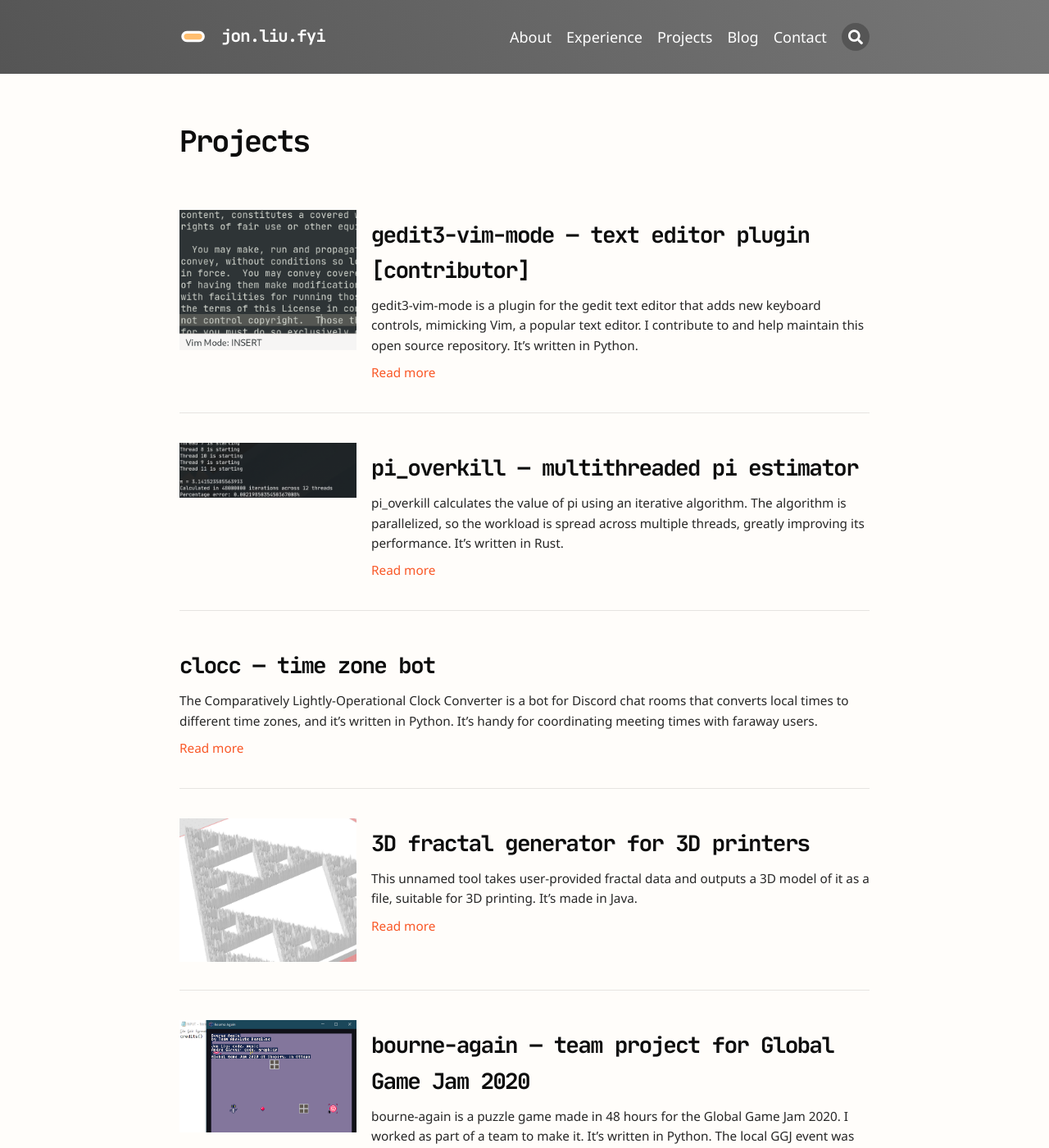
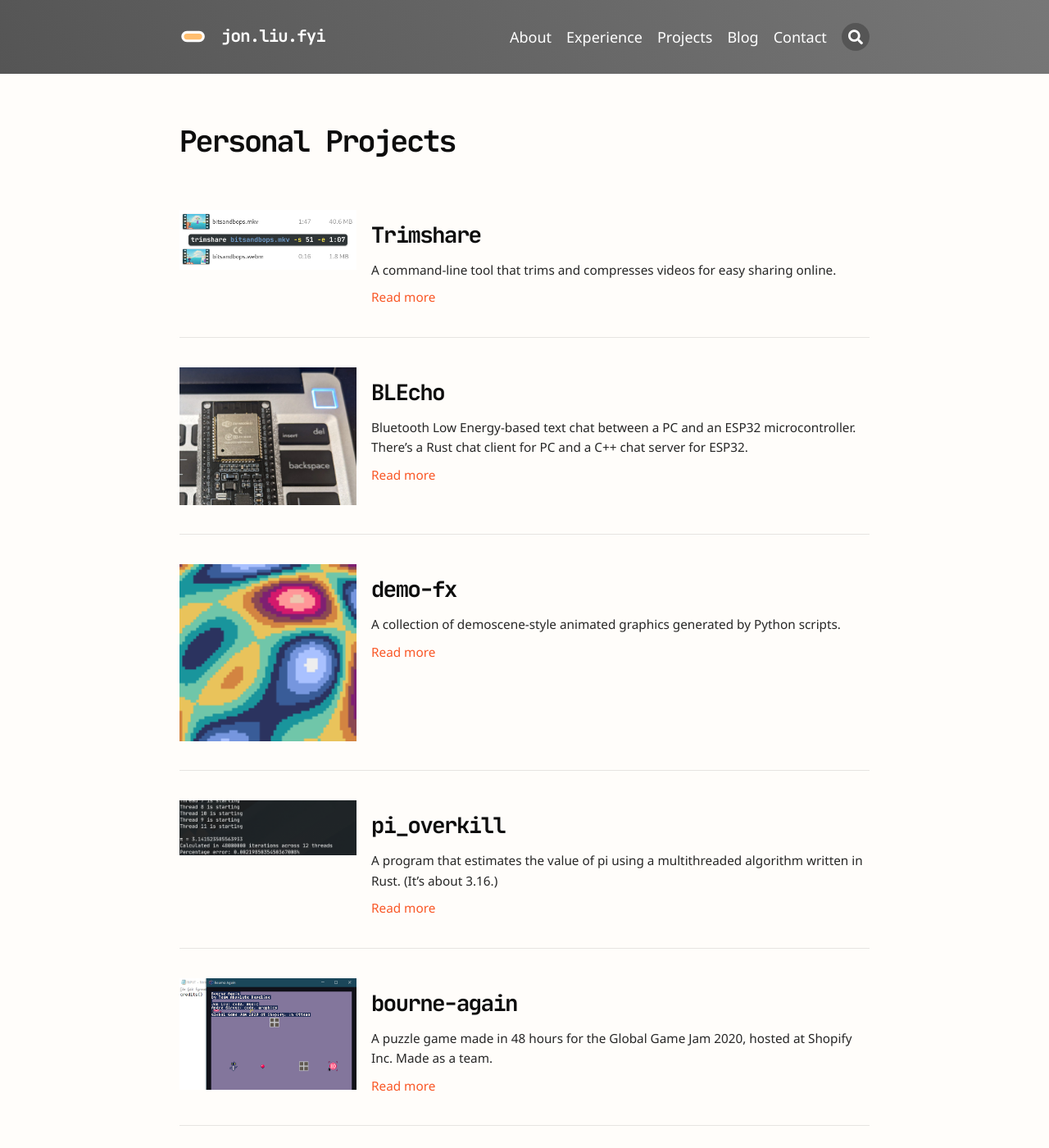
Before and after one commit to JonLiuFYI/JonLiuFYI.github.io, a Jekyll site: the page built from projects.md, in a window 1280 px wide and 1400 px high. Shown: the whole window at 82% size. Built offline with Jekyll 4.4.1, drawn with Linux system fonts in a browser that asks for light colours; nearby versions of some CDN libraries; some of the changed text lies outside the part shown.

Commit message:
Update projects

```diff
--- a/_layouts/articles.html
+++ b/_layouts/articles.html
@@ -53,7 +53,7 @@ layout: page
       {%- include article-list.html articles=_articles type='brief' show_info=_show_info -%}
 
       <!-- Jon added this so the projects listing would sort reverse chron -->
-    {%- elsif page.title == 'Projects' -%}
+    {%- elsif page.title == 'Personal Projects' -%}
       {%- include snippets/assign.html
         target=site.data.variables.default.page.articles.show_cover
         source0=layout.articles.show_cover source1=page.articles.show_cover -%}
--- a/_projects/2020-05-13-toothpaste.md
+++ /dev/null
@@ -1,21 +0,0 @@
----
-title: toothpaste — online store API
-cover: /assets/images/projects/toothpaste-docs.png
----
-[toothpaste](https://github.com/JonLiuFYI/toothpaste) is a hypothetical RESTful API for managing an online store's inventory and users' shopping carts. I made it as an exercise to try out Flask, a lightweight web application framework for Python.
-<!--more-->
-
-## About
-This API isn't meant for real production use; I made it to learn how to use Flask. It offers functionality for viewing, changing, and adding store items; maintaining and updating a user's cart; and interacting with the storefront.
-
-I fully documented the functionality of this API as an OpenAPI specification. It's easily human-readable and includes interactive examples and demos of how the API works. I then streamlined development using Connexion, which takes in the API specification and automatically handles HTTP requests according to how they're specified in the API docs.
-
-I quickly detected and fixed bugs using a test-driven development process, with unit tests powered by Pytest. Since I had already written complete documentation on the API, writing comprehensive unit tests wasn't a large leap. This made implementing the API in Flask straightforward and avoided errors.
-
-## More info
-Date: Jan 2019
-
-* Python
-* [Flask](https://github.com/pallets/flask)
-* [Pytest](https://docs.pytest.org/en/latest/)
-* [Connexion](https://connexion.readthedocs.io/en/latest/)
--- a/_projects/2020-05-14-bourne-again.md
+++ b/_projects/2020-05-14-bourne-again.md
@@ -1,22 +1,24 @@
 ---
-title: bourne-again — team project for Global Game Jam 2020
+title: bourne-again
 cover: /assets/images/projects/bourne-again.png
 ---
 
-[bourne-again](https://github.com/JonLiuFYI/bourne-again) is a puzzle game made in 48 hours for the Global Game Jam 2020. I worked as part of a team to make it. It's written in Python. The local GGJ event was hosted by Shopify Inc.
+A puzzle game made in 48 hours for the Global Game Jam 2020, hosted at Shopify Inc. Made as a team.
 <!--more-->
+
+* Date: Jan 2020
+* [bourne-again on GitHub](https://github.com/JonLiuFYI/bourne-again)
+
+Made with
+* Python
+* [Pyxel](https://github.com/kitao/pyxel)
 
 ## About
 The theme for the 2020 edition of Global Game Jam was "repair." In this game, the player must add new abilities to a defective robot and navigate it to the end of a level. The game is entirely controlled by an external Python script, where players write commands for the robot.
 
+## Making of
 As my main contribution to this project, I designed and wrote the interface that connects the game with the player's input script. In addition, the team and I collaborated on developing game concepts and on planning out each person's work milestones. With this coordination, we successfully completed our development goals within the 48-hour time limit.
 
 We contributed code simulataneously to a git repository hosted on GitHub, using separate branches to maximize productivity and encourage modularizing each technical element of the game.
 
 The game is made using Pyxel, a virtual machine and game toolkit that uses Python for scripting. Like [PICO-8](https://www.lexaloffle.com/pico-8.php) or [TIC-80](https://tic.computer/), it features intentional technical limitations that mimic the capabilities of older gaming systems.
-
-## More info
-Date: Jan 2020
-
-* Python
-* [Pyxel](https://github.com/kitao/pyxel)
--- a/_projects/2020-05-15-3dfractal.md
+++ /dev/null
@@ -1,18 +0,0 @@
----
-title: 3D fractal generator for 3D printers
-cover: /assets/images/projects/sierpinski.jpg
----
-
-This unnamed tool takes user-provided fractal data and outputs a 3D model of it as a file, suitable for 3D printing. It's made in Java.
-<!--more-->
-
-## About
-Although this tool includes a few sample 2D fractals, the user can specify their own, defined as an [iterated function system](https://en.wikipedia.org/wiki/Iterated_function_system) and written in a plaintext file. This tool reads that fractal file, creates a 3D representation of it, then outputs a 3D model of that fractal as an [StL](https://en.wikipedia.org/wiki/STL_(file_format)) file, which can then be given to a 3D printer to create.
-
-I used Java interfaces to generalize the common traits and behaviours of the built-in and user-provided fractals. An early version of this tool would take multiple hours to generate a 3D model file, depending on the size and complexity of the fractal, but with some study on Java's I/O functionality, I reduced it to around 10 seconds.
-
-## More info
-Date: Jan ­– Apr 2020
-
-* Java
-* StL model format
--- a/_projects/2020-05-16-clocc.md
+++ /dev/null
@@ -1,21 +0,0 @@
----
-title: clocc — time zone bot
-# cover:
----
-
-The [Comparatively Lightly-Operational Clock Converter](https://github.com/JonLiuFYI/clocc) is a bot for Discord chat rooms that converts local times to different time zones, and it's written in Python. It's handy for coordinating meeting times with faraway users.
-<!--more-->
-
-## About
-It's a work in progress. I made it for use on a Discord room that I run.
-
-Any user can tell clocc what time zone they're in, and when they invoke it with a time that's local to them, it will respond with conversions to other time zones. By default, clocc will convert to a list of time zones set by an admin, but users can specify the specific time zones to convert to.
-
-I use Python's asynchronous I/O capabilities to make the bot more responsive. This bot uses discord.py to interact with Discord services, listen for commands, and respond to commands. Its time-converting logic depends on dateparser, a Python module for reading natural-language descriptions of dates and times.
-
-## More info
-Date: Jan 2020 ­– Now
-
-* Python
-* [discord.py](https://github.com/Rapptz/discord.py)
-* [dateparser](https://github.com/scrapinghub/dateparser)
--- a/_projects/2020-07-27-pi_overkill.md
+++ b/_projects/2020-07-27-pi_overkill.md
@@ -1,21 +1,21 @@
 ---
-title: pi_overkill — multithreaded pi estimator
+title: pi_overkill
 cover: /assets/images/projects/pi_overkill.png
 ---
 
-[pi_overkill](https://github.com/JonLiuFYI/pi_overkill) calculates the value of pi using an iterative algorithm. The algorithm is parallelized, so the workload is spread across multiple threads, greatly improving its performance. It's written in Rust.
+A program that estimates the value of pi using a multithreaded algorithm written in Rust. (It's about 3.16.)
+
 <!--more-->
+
+* Date: Jul ­– Aug 2020
+* [On GitHub](https://github.com/JonLiuFYI/pi_overkill/)
+
+Made with
+* Rust
 
 ## About
 This is a practice project I made to learn Rust and try out its multithreading and memory safety features. As I describe in [this blog post](/pi_overkill/2020/07/26/pi_overkill.html#algorithm), each thread randomly generates millions of pairs of numbers and tests them. The total results from all the threads then fill in a formula that estimates the value of pi.
 
 I'm using it as a testbed to experiment with Rust's features.
 
-* Improved algorithm performance by 12x with parallelization and multithreading
-* Memory and thread safe, thanks to design patterns suited for Rust
-* POSIX-compliant command-line interface allows for interoperability
-
-## More info
-Date: Jul ­– Aug 2020
-
-* Rust
+* Increased algorithm performance by 12x using message-passing multithreading
--- /dev/null
+++ b/_projects/2021-03-27-demo-fx.md
@@ -0,0 +1,23 @@
+---
+title: demo-fx
+cover: /assets/images/projects/demo-fx.gif
+---
+
+A collection of demoscene-style animated graphics generated by Python scripts.
+
+<!--more-->
+
+* Date: Mar ­– May 2021
+* [On GitHub](https://github.com/JonLiuFYI/demo-fx/)
+
+Made with
+* Python
+* [Pyxel](https://github.com/kitao/pyxel)
+
+## About
+To try learning graphics programming, I implemented some old-school demoscene effects in Pyxel, a Python-based fantasy console. These animations include a plasma (pictured) and sprite-based pseudo-3D.
+
+* Doubled performance by profiling and manually optimizing slow code sections
+* Simplified tedious drawing procedures with automated code generation
+
+![Animated plasma effect](../assets/images/projects/demo-fx-plasma.gif)
--- a/_projects/2021-04-28-gedit3-vim-mode.md
+++ /dev/null
@@ -1,21 +0,0 @@
----
-title: gedit3-vim-mode — text editor plugin [contributor]
-cover: /assets/images/projects/gedit3-vim-mode.png
----
-
-[gedit3-vim-mode](https://github.com/nparkanyi/gedit3-vim-mode) is a plugin for the gedit text editor that adds new keyboard controls, mimicking Vim, a popular text editor. I contribute to and help maintain this open source repository. It's written in Python.
-<!--more-->
-
-## About
-I revitalized this open source project after its creator left it inactive for four years. Bug reports had piled on in that time, so I worked to investigate and fix them, then contribute my fixes to the project.
-
-* **Resumed development** after it had been inactive for four years
-* **Fixed longstanding bugs**
-* **Triaged and investigated bugs** on GitHub issue tracker
-
-## More info
-Date: Apr 2021 ­– Now
-
-* Python
-* GTK+
-* GObject
--- /dev/null
+++ b/_projects/2022-08-09-blecho.md
@@ -0,0 +1,25 @@
+---
+title: BLEcho
+cover: /assets/images/projects/esp32.jpg
+---
+
+Bluetooth Low Energy-based text chat between a PC and an ESP32 microcontroller. There's a Rust chat client for PC and a C++ chat server for ESP32.
+
+<!--more-->
+
+* Date: Aug ­– Sep 2022
+* [On GitHub](https://github.com/JonLiuFYI/BLEcho/)
+
+Key tech
+* Rust
+* C++
+* ESP32 microcontroller
+* Bluetooth Low Energy
+* Arduino
+
+## About
+I wrote the chat client in Rust and wrote the chat server as a C++ Arduino sketch. The messages are sent wirelessly over Bluetooth Low Energy. I made this project for a few goals:
+
+* Practice using Rust in a more nontrivial exercise
+* Learn to interact with Bluetooth Low Energy
+* Become more familiar with embedded programming
--- /dev/null
+++ b/_projects/2023-01-01-trimshare.md
@@ -0,0 +1,24 @@
+---
+title: Trimshare
+cover: /assets/images/projects/trimsharedemo.png
+---
+
+A command-line tool that trims and compresses videos for easy sharing online.
+
+<!--more-->
+
+* Date: Jan 2023
+* [On GitHub](https://github.com/JonLiuFYI/trimshare/)
+
+Made with
+* Python
+* FFmpeg
+
+## About
+I was tired of having to remember and recite a long FFmpeg incantation just to cut down a screen recording and compress it to a decently small size so I could share it in a chat. This command-line tool acts as a simpler, opinionated interface to FFmpeg, outputting a VP9-encoded WebM video with a user-set duration.
+
+For dead simple *trimming* and *sharing* of a short clip from a video, Trimshare just works. Compared to a video editor like Pitivi:
+
+* Trimshare runs faster
+* the video it outputs is smaller
+* …yet still has less compression artifacting
--- a/projects.md
+++ b/projects.md
@@ -1,6 +1,6 @@
 ---
 layout: articles
-title: Projects
+title: Personal Projects
 articles:
     data_source: site.projects
     type: item
```
Also changed, not shown: assets/images/projects/demo-fx-plasma.gif (added), assets/images/projects/demo-fx.gif (added), assets/images/projects/esp32.jpg (added), assets/images/projects/gedit3-vim-mode.png (deleted), assets/images/projects/sierpinski.jpg (deleted), assets/images/projects/toothpaste-docs.png (deleted), assets/images/projects/trimsharedemo.png (added).
